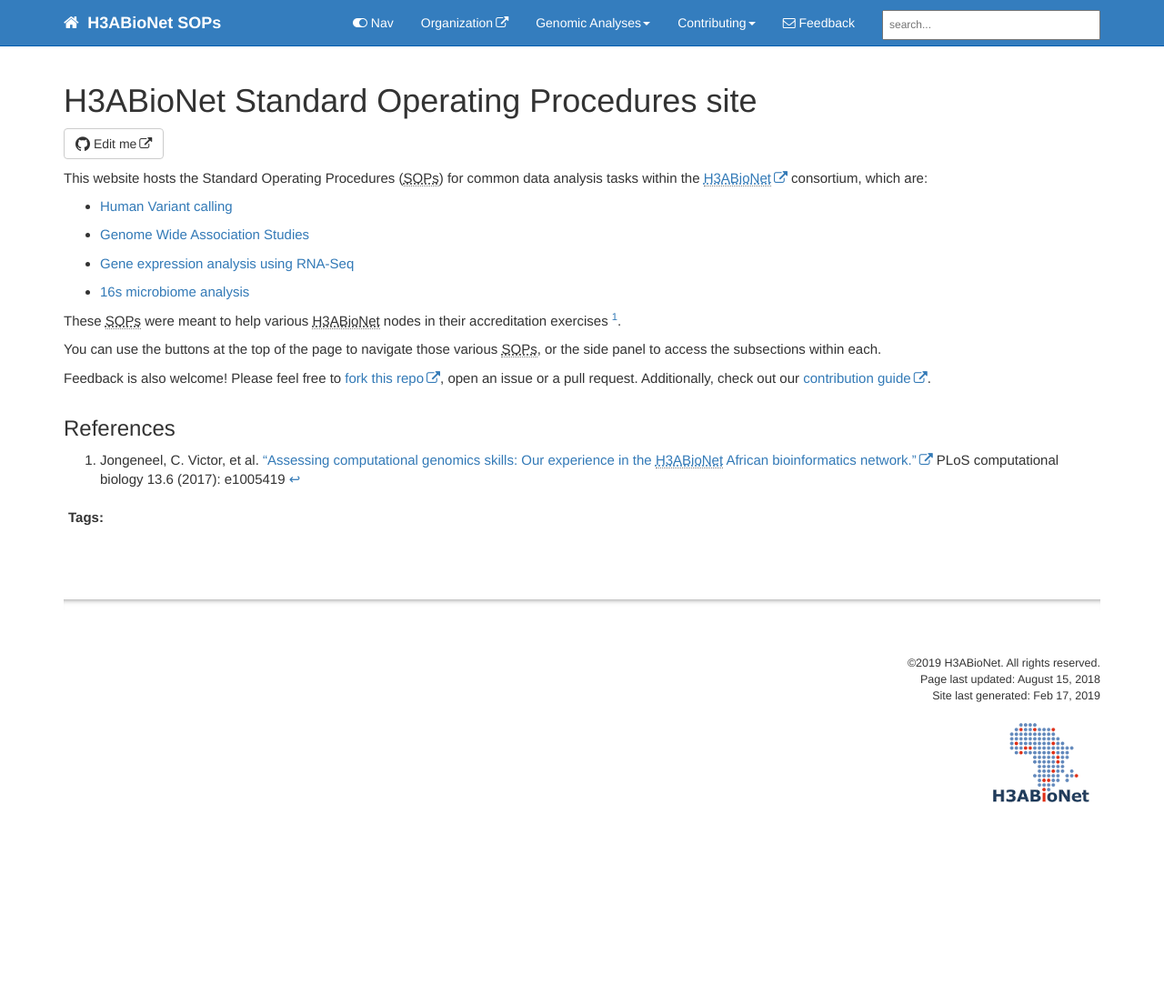
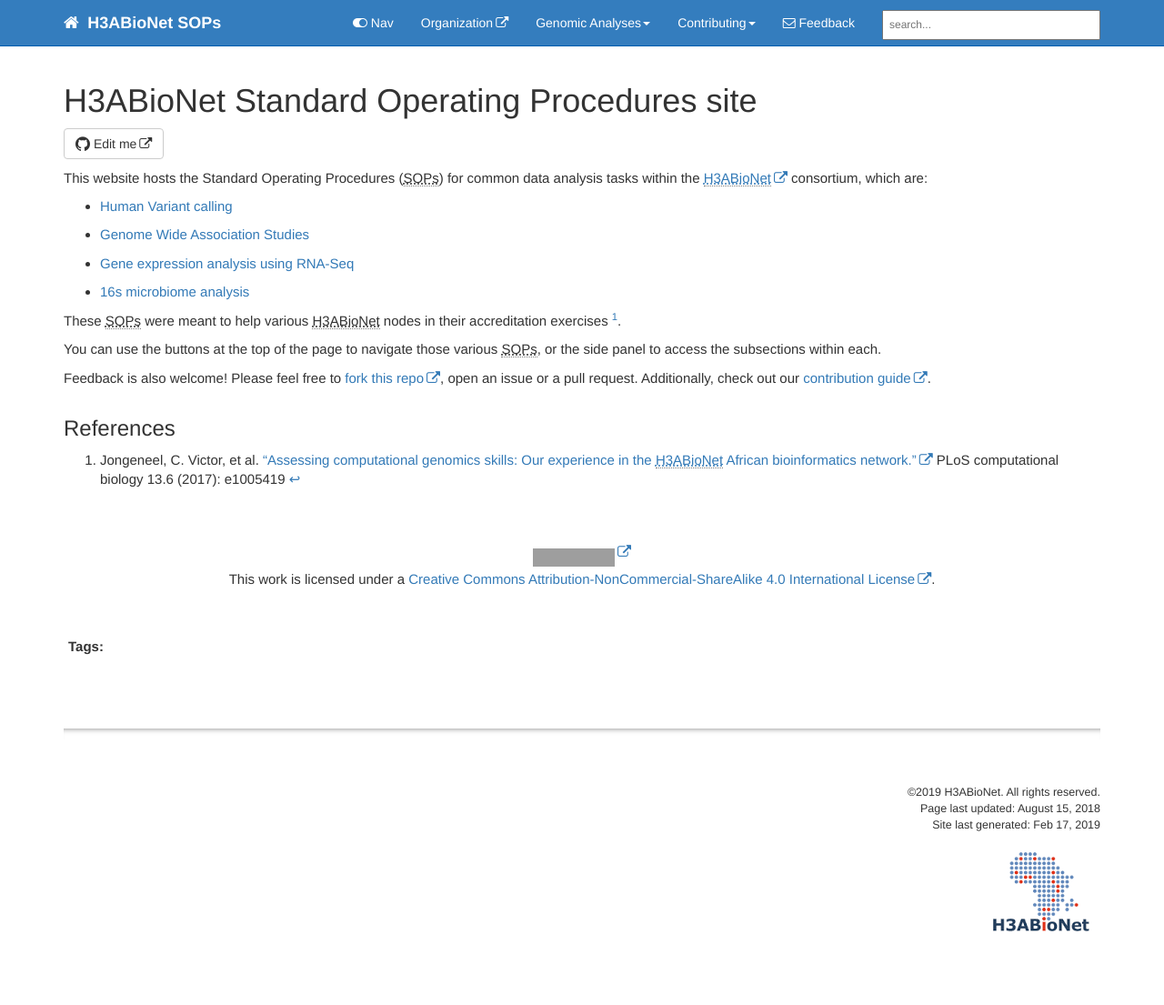
Before and after one commit to h3abionet/H3ABionet-SOPs, a Jekyll site: the page built from index.md, in a window 1280 px wide. Shown: the whole page at 91% size. Built offline with Jekyll 4.4.1, drawn with Linux system fonts in a browser that asks for light colours; nearby versions of some CDN libraries; comment, search, counter and statistics services are not loaded; before the commit the page ends 963 px from its top, so only the background shows below that; grey boxes are pictures that could not be loaded.

Commit message:
add proof-of-concept comments and license

```diff
--- a/_config.yml
+++ b/_config.yml
@@ -15,7 +15,7 @@ company_name: H3ABioNet
 github_editme_path: h3abionet/H3ABionet-SOPs/tree/master/
 # if you're using Github, provide the basepath to the branch you've created for reviews, following the sample here. if not, leave this value blank.
 
-disqus_shortname:
+disqus_shortname: https-h3abionet-github-io-h3abionet-sops
 # if you're using disqus for comments, add the shortname here. if not, leave this value blank.
 
 google_analytics: UA-66296557-1
--- a/_layouts/page.html
+++ b/_layouts/page.html
@@ -54,6 +54,14 @@ layout: default
 
   {{content}}
 
+  <br/>
+  <br/>
+  <div align="center">
+      <a rel="license" href="http://creativecommons.org/licenses/by-nc-sa/4.0/"><img alt="Creative Commons License" style="border-width:0" src="https://i.creativecommons.org/l/by-nc-sa/4.0/88x31.png" /></a><br />This work is licensed under a <a rel="license" href="http://creativecommons.org/licenses/by-nc-sa/4.0/">Creative Commons Attribution-NonCommercial-ShareAlike 4.0 International License</a>.
+   </div>
+   <br/>
+   <br/>
+
     <div class="tags">
         {% if page.tags != null %}
         <b>Tags: </b>
```
